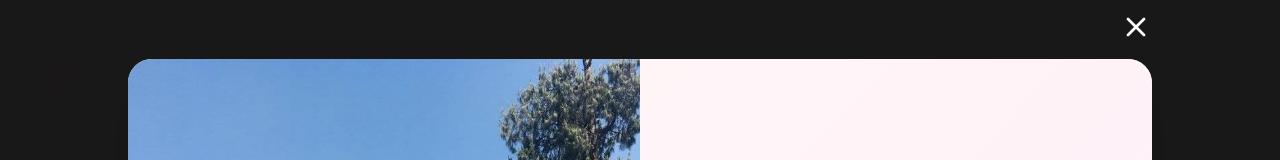
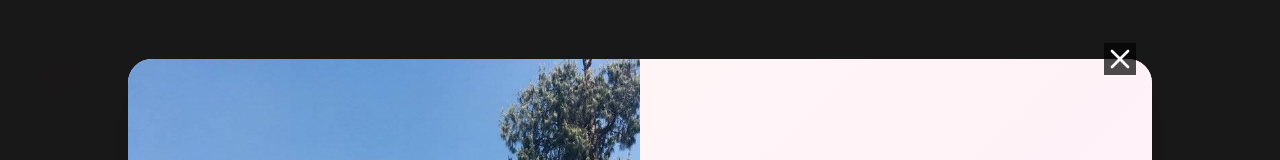
Before and after one commit to MENDRIKAVAMET/valentine2026, a React (Create React App) app: page / in a window 1280 px wide. Both pictures are taken after a click on the element 218 px from the left and 609 px from the top of the page. Shown: the top 160 px of the page. Built offline with nearby package versions, Linux system fonts and the light colour scheme.

Commit message:
Correction du bouton fermer

```diff
--- a/src/App.js
+++ b/src/App.js
@@ -326,7 +326,7 @@ export default function ValentineGallery() {
             {/* Close button */}
             <button
               onClick={closePhoto}
-              className="absolute -top-12 right-0 text-white hover:text-rose-300 transition-colors"
+              className="absolute -top-4 right-4 bg-black/50 text-white hover:text-rose-300 bg-black/70 transition-colors"
             >
               <X size={32} />
             </button>
```
